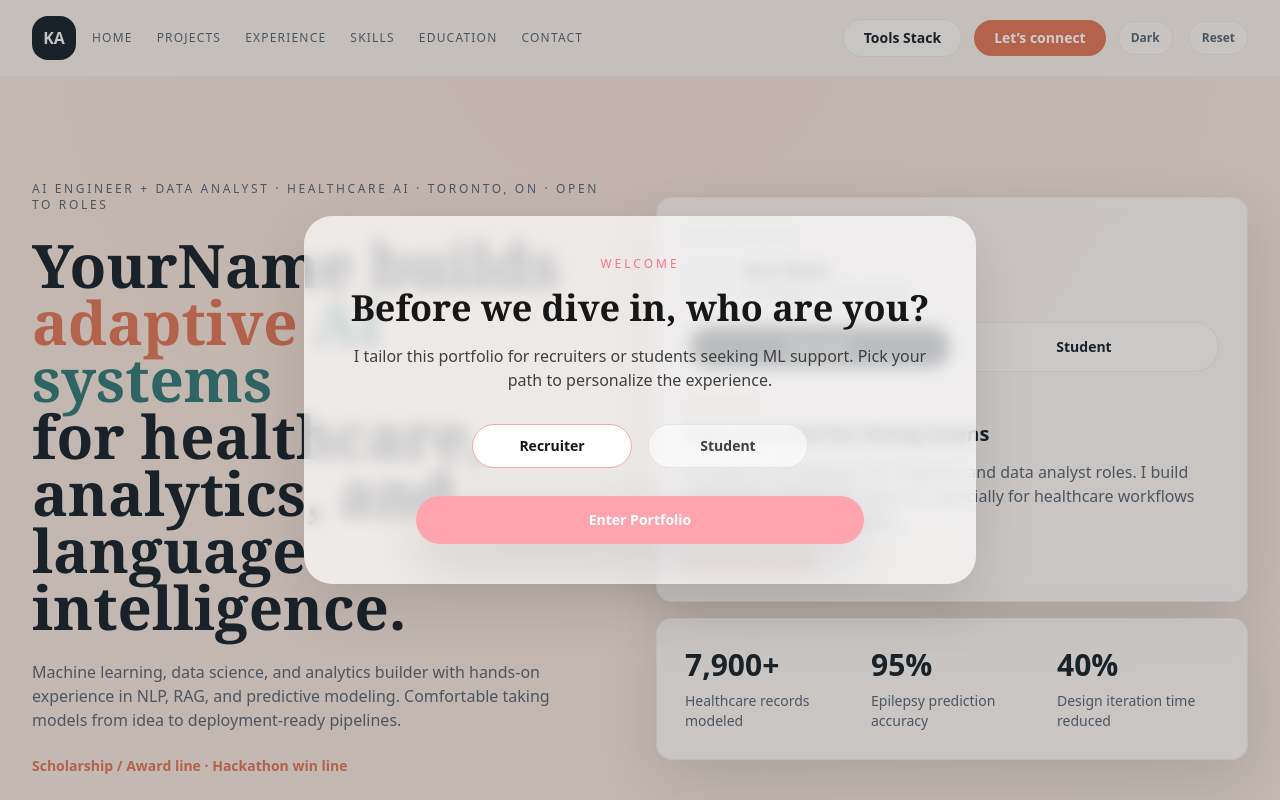
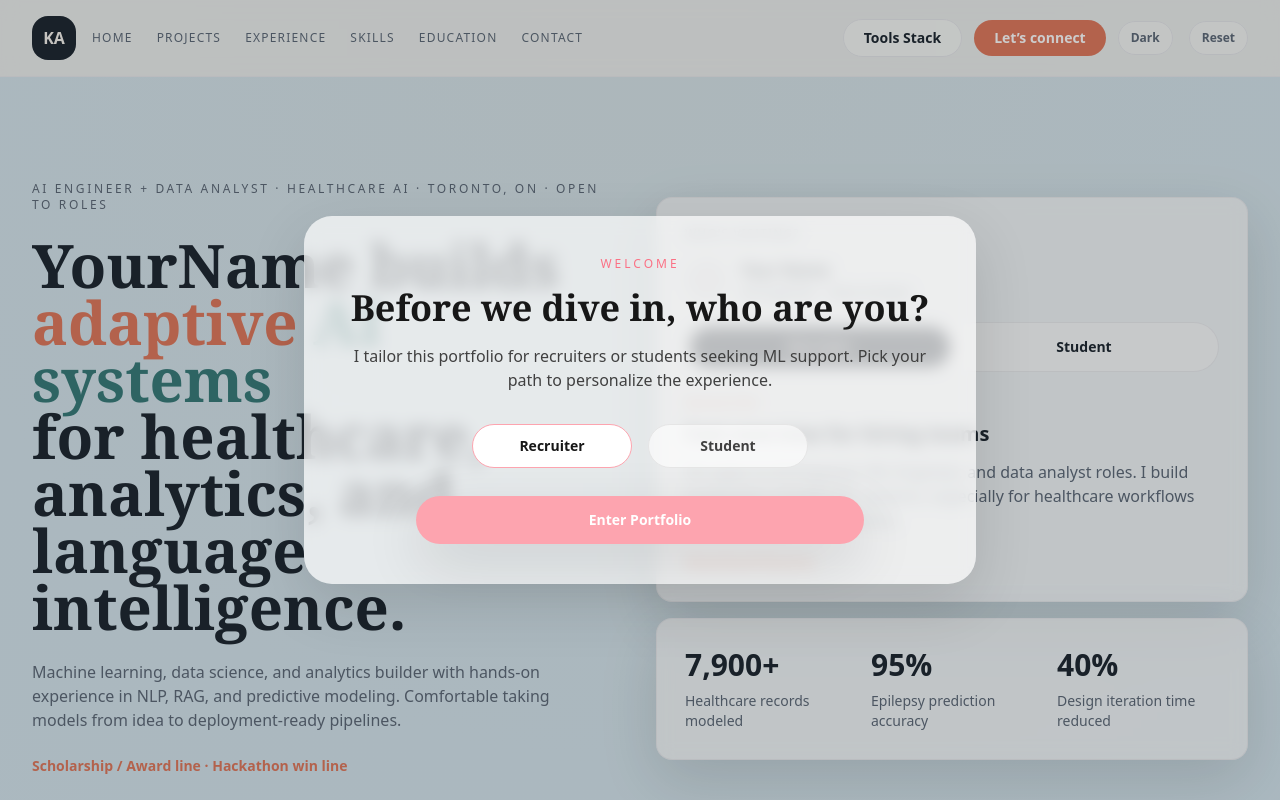
Before and after one commit to K2hmed/KhushnudAhmed.github.io, a React (Vite) app: page / in a window 1280 px wide. Shown: the top 800 px of the page. Built offline with nearby package versions, Linux system fonts and the light colour scheme.

Commit message:
Update App.jsx
Signed-off-by: Khushnud Ahmed <99266359+K2hmed@users.noreply.github.com>

```diff
--- a/src/App.jsx
+++ b/src/App.jsx
@@ -33,7 +33,7 @@ export default function App() {
 
   return (
     <div className="min-h-screen bg-bg text-fg">
-      <div className="min-h-screen bg-[radial-gradient(circle_at_top,rgba(224,122,95,0.16),rgba(246,244,239,0.92)_55%,rgba(58,125,124,0.12))] dark:bg-[radial-gradient(circle_at_top,rgba(240,142,116,0.12),rgba(14,18,22,0.92)_55%,rgba(116,196,192,0.10))]">
+      <div className="min-h-screen bg-[radial-gradient(circle_at_top,rgba(95,168,211,0.2),rgba(202,233,255,0.9)_55%,rgba(116,140,171,0.15))] dark:bg-[radial-gradient(circle_at_top,rgba(95,168,211,0.1),rgba(116,140,171,0.9)_55%,rgba(202,233,255,0.05))]">
 
         <Gate
           open={gateOpen}
```
